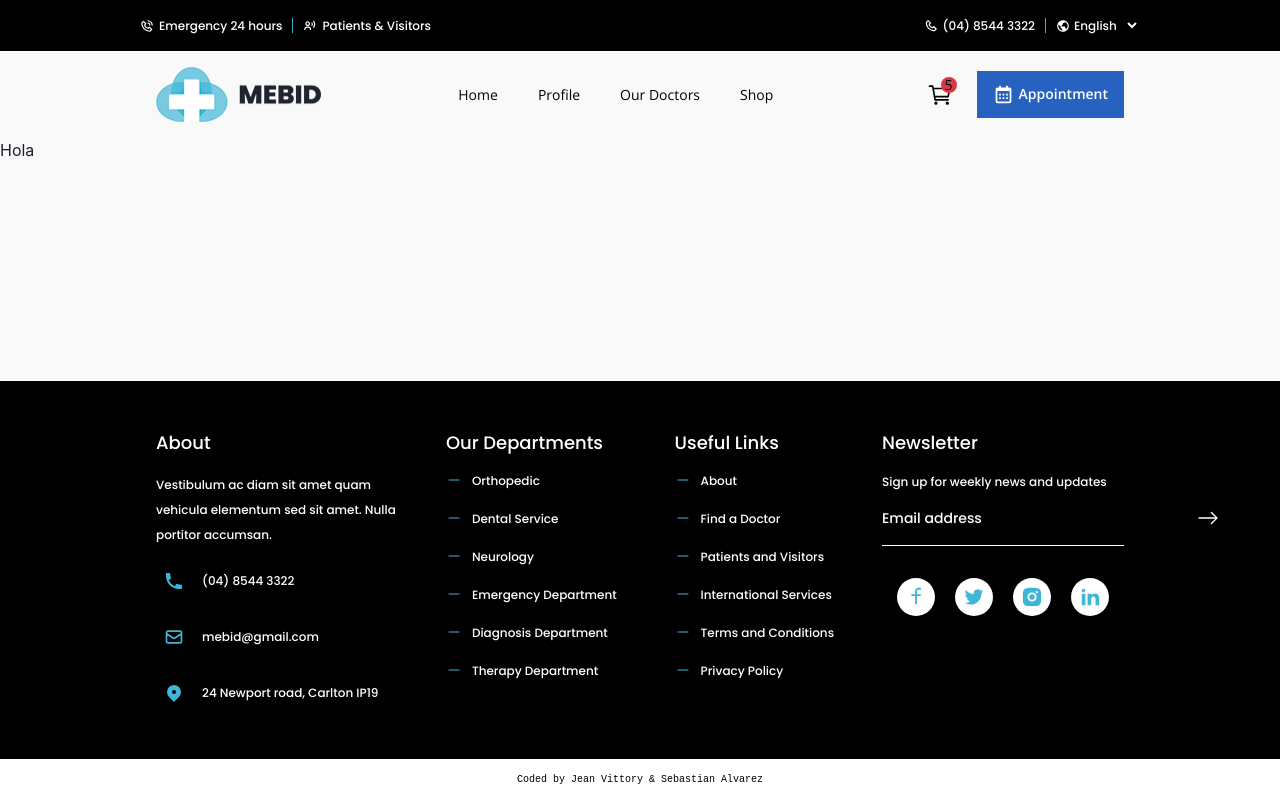
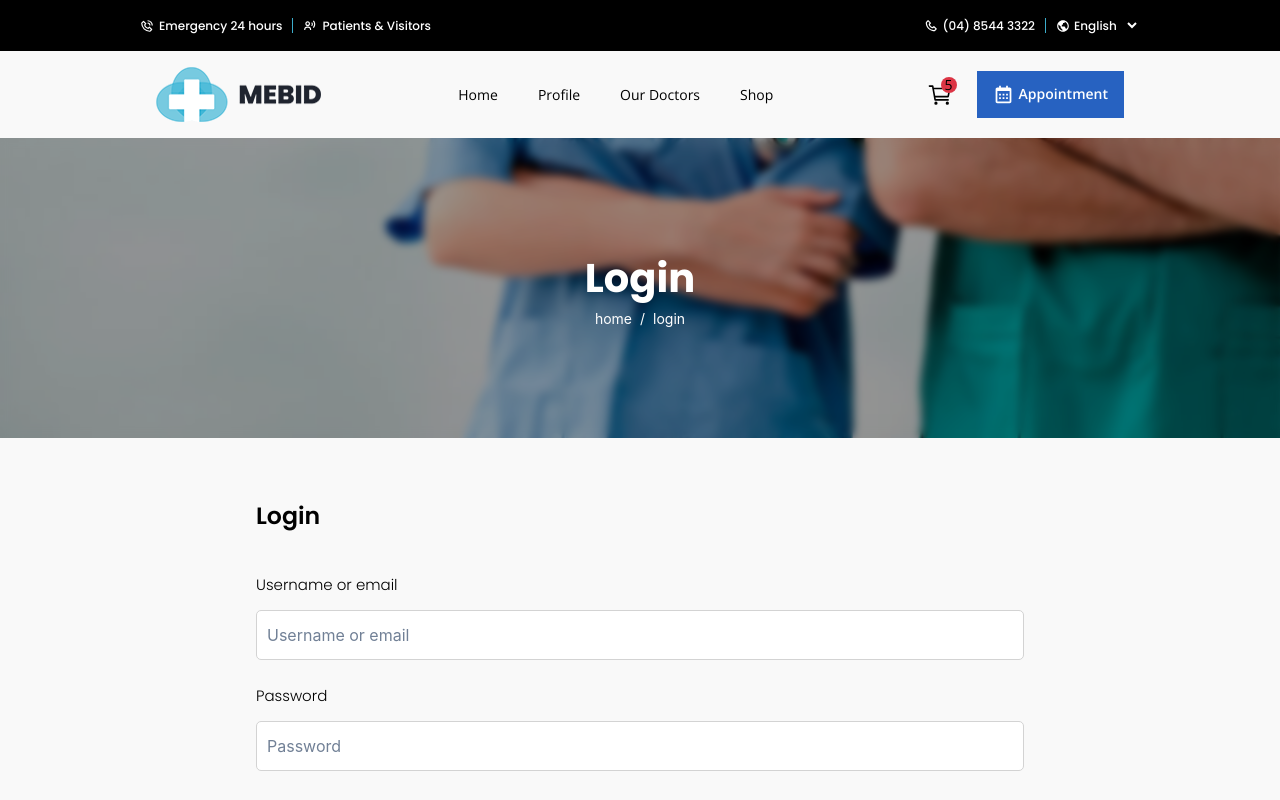
Before and after one commit to Medical-Health-Makeit-Project/Frontend, a React (Vite) app: page /home/login in a window 1280 px wide. Built offline with nearby package versions, Linux system fonts and the light colour scheme.

Commit message:
feat(login.page.jsx): create the form page to login

```diff
--- a/src/pages/login/Login.page.jsx
+++ b/src/pages/login/Login.page.jsx
@@ -1,3 +1,109 @@
+import { useState } from 'react';
+import { Heading } from '@components/heading';
+import headingImage from '@assets/heading-login.png';
+import { Link } from 'react-router-dom';
+import { Button } from '@components/buttons/Button.components';
+import './login.page.scss';
+
 export const Login = () => {
-  return <div>Hola</div>;
+  const [data, setData] = useState({
+    user: '',
+    password: '',
+    done: false,
+  });
+
+  const handleSubmit = (event) => {
+    event.preventDefault();
+    console.log(data);
+    setData({
+      user: '',
+      password: '',
+      done: false,
+    });
+  };
+
+  const handleChange = (event) => {
+    const { name, value, type, checked } = event.target;
+    setData({ ...data, [name]: type === 'checkbox' ? checked : value });
+  };
+
+  const { user, password, done } = data;
+  return (
+    <section className="login__container">
+      <Heading title="Login" image={headingImage} />
+      <section className="login__main">
+        <h2 className="login__title">Login</h2>
+        <form className="form__container" onSubmit={handleSubmit}>
+          <div className="user__container input__container">
+            <label htmlFor="user">Username or email</label>
+            <input
+              type="text"
+              placeholder="Username or email"
+              name="user"
+              id="user"
+              minLength="3"
+              pattern="[A-Za-z\s]{3,}"
+              required
+              className="user__input input-box"
+              onChange={(event) => handleChange(event)}
+              value={user}
+            />
+          </div>
+
+          <div className="password__container input__container ">
+            <label htmlFor="password">Password</label>
+            <input
+              type="password"
+              placeholder="Password"
+              name="password"
+              id="password"
+              minLength="3"
+              pattern="^(?=\w*\d)(?=\w*[A-Z])(?=\w*[a-z])\S{8,16}$"
+              required
+              className="password__input input-box"
+              onChange={(event) => handleChange(event)}
+              value={password}
+            />
+          </div>
+
+          <div className="bottom__section">
+            <div className="remember__container">
+              <label htmlFor="done">Remember me</label>
+              <input
+                id="done"
+                name="done"
+                type="checkbox"
+                className="remember__button"
+                onChange={(event) => handleChange(event)}
+                checked={done}
+              />
+            </div>
+            <div className="forgot__container">
+              <p>Forgot password ?</p>
+            </div>
+          </div>
+
+          <div className="account__container-register">
+            <p>Don't have an account?</p>
+            <div className="link__container">
+              <Link to="/">
+                <p>Register now</p>
+              </Link>
+            </div>
+          </div>
+
+          <div>
+            <Button
+              variant="solid"
+              color="info"
+              className="login__button"
+              type="submit"
+            >
+              Login
+            </Button>
+          </div>
+        </form>
+      </section>
+    </section>
+  );
 };
--- a/src/pages/login/login.page.scss
+++ b/src/pages/login/login.page.scss
@@ -0,0 +1,97 @@
+@import '@sass/abstract/variables.abstract.scss';
+@import '@sass/base/typography.base.scss';
+@import '@sass/themes/theme.themes.scss';
+@import '@sass/base/alerts.base.scss';
+@import '@sass/abstract/mixins.abstract.scss';
+
+.login__main {
+  width: 100%;
+  display: flex;
+  flex-direction: column;
+  justify-content: space-between;
+  padding: 10px 15px;
+
+  @media (min-width: 768px) {
+    max-width: 768px;
+    margin: 0 auto;
+    padding: 60px 0;
+  }
+}
+
+.login__title {
+  @include subtitle;
+  margin-bottom: 1rem;
+}
+.form__container {
+  width: 100%;
+  height: 400px;
+  display: flex;
+  flex-direction: column;
+  align-items: flex-start;
+  justify-content: space-evenly;
+}
+
+.input__container {
+  display: flex;
+  width: 100%;
+  flex-direction: column;
+  align-items: flex-start;
+  gap: 10px;
+
+  label {
+    @include paragraph;
+  }
+
+  .input-box {
+    height: 50px;
+    width: 100%;
+    padding-left: 10px;
+    border: 1px solid rgb(211 211 211);
+    border-radius: 5px;
+
+    &:hover {
+      background-color: $primary-background-blue;
+    }
+  }
+}
+
+.bottom__section {
+  width: 100%;
+  display: flex;
+  justify-content: space-between;
+
+  .remember__container {
+    width: 135px;
+    display: flex;
+    flex-direction: row-reverse;
+    justify-content: space-around;
+
+    label {
+      @include paragraph;
+    }
+  }
+
+  .forgot__container p {
+    cursor: pointer;
+    @include paragraph;
+
+    &:hover {
+      border-bottom: 1px solid $primary-color-scooter;
+    }
+  }
+}
+
+.account__container-register {
+  display: flex;
+  gap: 5px;
+
+  .link__container p {
+    cursor: pointer;
+    color: $primary-color-scooter;
+  }
+}
+
+.login__button {
+  width: 100px;
+  border-radius: 5px;
+}
```
Also changed, not shown: src/assets/heading-login.png (added).
